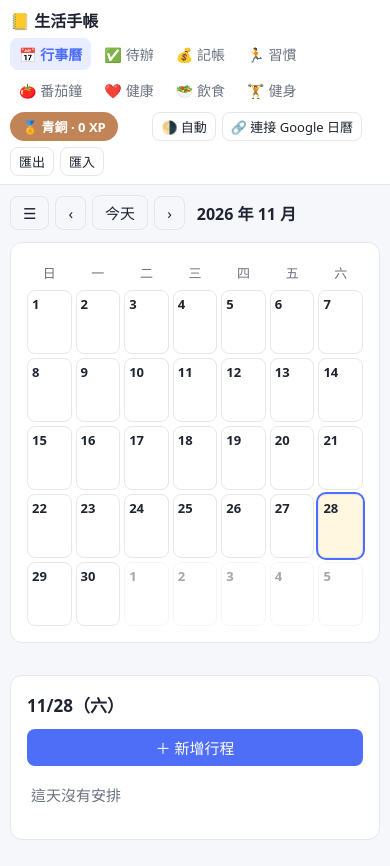
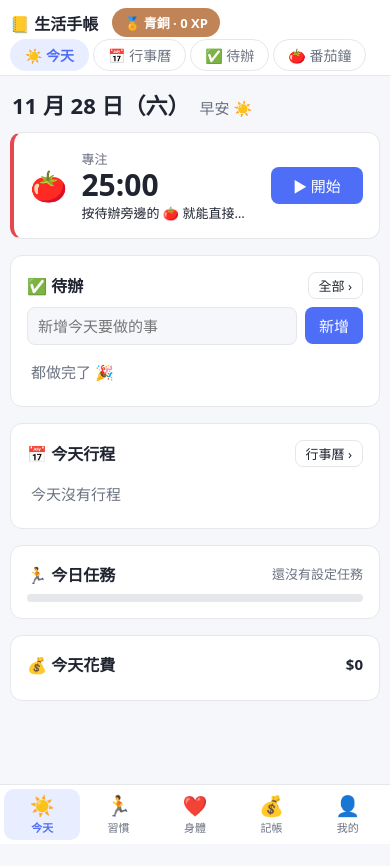
Before and after one commit to Q1Lu/life-planner, a plain HTML site: page index.html in a window 390 px wide. After the commit the page ends 844 px from the top, so only its background shows below. Drawn offline with Linux system fonts and the light colour scheme.

Commit message:
分頁合併成 5 個：今天、習慣、身體、記帳、我的
- 新增「今天」首頁：番茄鐘卡片、今天的待辦（可打勾、按 🍅 直接專注）、今天行程、今日任務進度、今天花費
- 今天裡面有小分頁：行事曆、待辦、番茄鐘；身體裡面有健康、飲食、健身
- 段位改名「我的」，深淺色、Google、匯出入等按鈕搬到「我的」頁的設定卡片
- 手機版的大分頁移到畫面最下面
- JS/CSS 版本號更新

Co-Authored-By: Claude Opus 5.5 <noreply@anthropic.com>

```diff
--- a/css/style.css
+++ b/css/style.css
@@ -402,3 +402,42 @@ h2{font-size:17px;margin:0 0 12px}
 .hg-head[data-act=fold]{cursor:pointer;user-select:none;-webkit-user-select:none}
 .hg-head .fold{display:inline-block;width:16px;color:var(--muted);font-size:12px}
 .hg.folded .hg-head{margin-bottom:0}
+
+/* ---------- 分頁：5 個大分頁＋小分頁 ---------- */
+#tabs button i{font-style:normal;margin-right:4px}
+#subTabs{flex-basis:100%;display:flex;gap:4px;overflow-x:auto;scrollbar-width:none;margin:-4px 0 -4px}
+#subTabs::-webkit-scrollbar{display:none}
+#subTabs button{border:1px solid var(--line);background:transparent;color:var(--muted);padding:5px 14px;border-radius:999px;cursor:pointer;font:inherit;font-size:14px;white-space:nowrap}
+#subTabs button.active{background:var(--primary-soft);color:var(--primary);border-color:transparent;font-weight:600}
+.set-btns{display:flex;flex-wrap:wrap;gap:8px}
+/* 手機：大分頁放到畫面最下面 */
+@media (max-width:700px){
+  #tabs{position:fixed;left:0;right:0;bottom:0;z-index:6;gap:0;flex-wrap:nowrap;justify-content:space-around;background:var(--card);border-top:1px solid var(--line);padding:4px max(4px,env(safe-area-inset-right,0px)) calc(4px + env(safe-area-inset-bottom,0px)) max(4px,env(safe-area-inset-left,0px))}
+  #tabs button{flex:1;display:flex;flex-direction:column;align-items:center;gap:1px;padding:5px 0;font-size:11px;border-radius:10px}
+  #tabs button i{font-size:20px;margin:0;line-height:1.2}
+  body{padding-bottom:calc(64px + env(safe-area-inset-bottom,0px))}
+  .tg-scroll{height:calc(100dvh - 230px)}
+}
+
+/* ---------- 今天（首頁） ---------- */
+.tdy-head{display:flex;align-items:baseline;gap:10px;margin:2px 2px 12px}
+.tdy-head h2{margin:0;font-size:22px}
+.tdy-pomo{display:flex;align-items:center;gap:14px;cursor:pointer;border-left:4px solid var(--c,#e5484d)}
+.tdy-pomo:hover{border-color:var(--c,#e5484d)}
+.tdy-pomo .tp-ring{font-size:30px}
+.tdy-pomo .tp-time{font-size:30px;font-weight:800;line-height:1.15;font-variant-numeric:tabular-nums}
+.tdy-pomo.on .tp-time{color:var(--c)}
+.tdy-pomo .tp-task{white-space:nowrap;overflow:hidden;text-overflow:ellipsis}
+.tdy-pomo .btn{flex:none;min-width:92px}
+.tdy-grid{display:grid;grid-template-columns:minmax(0,1fr) 340px;gap:16px;align-items:start}
+.tdy-grid>.card,.tdy-side>.card:last-child{margin-bottom:0}
+.tdy-side{display:flex;flex-direction:column;gap:16px}
+.tdy-side>.card{margin-bottom:0}
+.tdy-h{margin-bottom:8px;flex-wrap:nowrap}
+.tdy-h h2{margin:0;font-size:16px;white-space:nowrap}
+.tdy-h .ghost{padding:3px 10px;font-size:13px}
+.tdy-link{cursor:pointer}
+.tdy-link:hover{border-color:var(--primary)}
+.tdy-bar{height:8px;border-radius:99px;background:var(--line);overflow:hidden}
+.tdy-bar i{display:block;height:100%;background:var(--green);border-radius:99px;transition:width .3s}
+@media (max-width:820px){.tdy-grid{grid-template-columns:1fr}}
--- a/index.html
+++ b/index.html
@@ -5,36 +5,60 @@
 <meta name="viewport" content="width=device-width, initial-scale=1">
 <title>我的生活手帳</title>
 <script>/* 先套用深淺色，避免畫面閃一下 */try{var t=localStorage.getItem('theme');if(t==='light'||t==='dark')document.documentElement.dataset.theme=t}catch(e){}</script>
-<link rel="stylesheet" href="css/style.css?v=202611281130">
+<link rel="stylesheet" href="css/style.css?v=202611282100">
 </head>
 <body>
 <header>
   <h1>📒 生活手帳</h1>
   <nav id="tabs">
-    <button data-tab="cal" class="active">📅 行事曆</button>
-    <button data-tab="todo">✅ 待辦</button>
-    <button data-tab="money">💰 記帳</button>
-    <button data-tab="habit">🏃 習慣</button>
-    <button data-tab="pomo">🍅 番茄鐘</button>
-    <button data-tab="health">❤️ 健康</button>
-    <button data-tab="diet">🥗 飲食</button>
-    <button data-tab="gym">🏋️ 健身</button>
-    <button data-tab="rank" class="hidden">🏅 段位</button>
+    <button data-grp="today" class="active"><i>☀️</i><span>今天</span></button>
+    <button data-grp="habit"><i>🏃</i><span>習慣</span></button>
+    <button data-grp="body"><i>❤️</i><span>身體</span></button>
+    <button data-grp="money"><i>💰</i><span>記帳</span></button>
+    <button data-grp="me"><i>👤</i><span>我的</span></button>
   </nav>
   <button class="mini" id="rankPill" title="段位與經驗值（點一下看詳情）"></button>
   <div id="miniTimers"></div>
   <div class="spacer"></div>
-  <button class="ghost" id="themeBtn" title="切換深色／淺色模式"></button>
-  <button class="ghost" id="gBtn">🔗 連接 Google 日曆</button>
   <button class="x" id="syncState" style="font-size:13px" title="雲端同步"></button>
-  <button class="ghost" id="exportBtn" title="匯出備份">匯出</button>
-  <button class="ghost" id="importBtn" title="匯入備份">匯入</button>
-  <input type="file" id="importFile" accept=".json" class="hidden">
+  <nav id="subTabs" class="hidden"></nav>
 </header>
 
 <main>
+<!-- 今天（首頁） -->
+<section id="tab-today">
+ <div class="tdy">
+  <div class="tdy-head"><h2 id="tdyDate"></h2><span class="muted" id="tdyHi"></span></div>
+  <div class="card tdy-pomo" id="tdyPomo" title="打開番茄鐘">
+    <div class="tp-ring">🍅</div>
+    <div style="flex:1;min-width:0"><div class="muted small" id="tpMode"></div><div class="tp-time" id="tpTime"></div><div class="small tp-task" id="tpTask"></div></div>
+    <button class="btn" id="tpStart"></button>
+  </div>
+  <div class="tdy-grid">
+    <div class="card">
+      <div class="row tdy-h"><h2>✅ 待辦</h2><span class="muted small" id="tdyTodoCnt"></span><div class="spacer"></div><button class="ghost" data-go="todo">全部 ›</button></div>
+      <form class="row" id="tdyForm" style="margin-bottom:8px"><input type="text" id="tdyText" placeholder="新增今天要做的事" required style="flex:1;min-width:0"><button class="btn">新增</button></form>
+      <ul class="list" id="tdyTodo"></ul>
+    </div>
+    <div class="tdy-side">
+      <div class="card">
+        <div class="row tdy-h"><h2>📅 今天行程</h2><div class="spacer"></div><button class="ghost" data-go="cal">行事曆 ›</button></div>
+        <ul class="list" id="tdyEv"></ul>
+      </div>
+      <div class="card tdy-link" data-go="habit">
+        <div class="row tdy-h"><h2>🏃 今日任務</h2><div class="spacer"></div><span class="muted small" id="tdyHabTxt"></span></div>
+        <div class="tdy-bar"><i id="tdyHabBar"></i></div>
+      </div>
+      <div class="card tdy-link" data-go="money">
+        <div class="row tdy-h"><h2>💰 今天花費</h2><div class="spacer"></div><strong id="tdyMoney"></strong></div>
+      </div>
+    </div>
+  </div>
+ </div>
+</section>
+
 <!-- 行事曆 -->
-<section id="tab-cal" class="cal-layout">
+<section id="tab-cal" class="cal-layout hidden">
   <!-- 側邊欄：寬螢幕固定在左邊，手機則是滑出選單 -->
   <div class="drawer-bg" id="drawerBg">
     <aside class="drawer">
@@ -192,6 +216,15 @@
     <div class="card"><h2>最近 14 天得分</h2><div class="xph" id="rkHist"></div>
       <div class="row muted small" style="margin-top:8px;gap:14px"><span><i class="lg" style="background:var(--amber)"></i>習慣</span><span><i class="lg" style="background:#e5484d"></i>番茄鐘</span><span><i class="lg" style="background:var(--green)"></i>待辦</span></div></div>
     <div class="card"><h2>段位一覽</h2><div id="rkTiers"></div></div>
+    <div class="card"><h2>⚙️ 設定與同步</h2>
+      <div class="set-btns">
+  <button class="ghost" id="themeBtn" title="切換深色／淺色模式"></button>
+  <button class="ghost" id="gBtn">🔗 連接 Google 日曆</button>
+  <button class="ghost" id="exportBtn" title="匯出備份">📤 匯出備份</button>
+  <button class="ghost" id="importBtn" title="匯入備份">📥 匯入備份</button>
+  <input type="file" id="importFile" accept=".json" class="hidden">
+      </div>
+    </div>
   </div>
 </section>
 
@@ -521,21 +554,22 @@
 </div>
 
 <script src="https://accounts.google.com/gsi/client" async defer></script>
-<script src="js/core.js?v=202611281130"></script>
-<script src="js/calendar.js?v=202611281130"></script>
-<script src="js/todo.js?v=202611281130"></script>
-<script src="js/money.js?v=202611281130"></script>
-<script src="js/backup.js?v=202611281130"></script>
-<script src="js/google-calendar.js?v=202611281130"></script>
-<script src="js/sync-merge.js?v=202611281130"></script>
-<script src="js/drive-sync.js?v=202611281130"></script>
-<script src="js/habits.js?v=202611281130"></script>
-<script src="js/daily-rank.js?v=202611281130"></script>
-<script src="js/health.js?v=202611281130"></script>
-<script src="js/pomodoro.js?v=202611281130"></script>
-<script src="js/food-db.js?v=202611281130"></script>
-<script src="js/diet.js?v=202611281130"></script>
-<script src="js/workout.js?v=202611281130"></script>
-<script src="js/main.js?v=202611281130"></script>
+<script src="js/core.js?v=202611282100"></script>
+<script src="js/calendar.js?v=202611282100"></script>
+<script src="js/todo.js?v=202611282100"></script>
+<script src="js/money.js?v=202611282100"></script>
+<script src="js/backup.js?v=202611282100"></script>
+<script src="js/google-calendar.js?v=202611282100"></script>
+<script src="js/sync-merge.js?v=202611282100"></script>
+<script src="js/drive-sync.js?v=202611282100"></script>
+<script src="js/habits.js?v=202611282100"></script>
+<script src="js/daily-rank.js?v=202611282100"></script>
+<script src="js/health.js?v=202611282100"></script>
+<script src="js/pomodoro.js?v=202611282100"></script>
+<script src="js/food-db.js?v=202611282100"></script>
+<script src="js/diet.js?v=202611282100"></script>
+<script src="js/workout.js?v=202611282100"></script>
+<script src="js/today.js?v=202611282100"></script>
+<script src="js/main.js?v=202611282100"></script>
 </body>
 </html>
--- a/js/core.js
+++ b/js/core.js
@@ -73,12 +73,31 @@ function reorderSubset(fullSorted,newIds){
   return fullSorted.map(x=>set.has(x.id)?q.shift():x);
 }
 
-/* ---------- 分頁 ---------- */
-let tab='cal';
-$('tabs').onclick=e=>{const b=e.target.closest('button'); if(!b) return; tab=b.dataset.tab;
-  document.querySelectorAll('#tabs button').forEach(x=>x.classList.toggle('active',x===b));
-  ['cal','todo','money','habit','pomo','rank','health','diet','gym'].forEach(t=>$('tab-'+t).classList.toggle('hidden',t!==tab)); render(); renderMini();};
-const goTab=t=>document.querySelector(`#tabs [data-tab="${t}"]`).click();
+/* ---------- 分頁：底下 5 個大分頁，有些裡面再分小分頁 ---------- */
+const GROUPS={
+  today:[['today','☀️ 今天'],['cal','📅 行事曆'],['todo','✅ 待辦'],['pomo','🍅 番茄鐘']],
+  habit:[['habit','🏃 習慣']],
+  body:[['health','❤️ 健康'],['diet','🥗 飲食'],['gym','🏋️ 健身']],
+  money:[['money','💰 記帳']],
+  me:[['rank','👤 我的']],
+};
+const TABS=Object.values(GROUPS).flat().map(x=>x[0]);
+const grpOf=t=>Object.keys(GROUPS).find(g=>GROUPS[g].some(x=>x[0]===t));
+const grpLast={};            // 每個大分頁上次看的小分頁
+let tab='today';             // 一打開就是「今天」
+function goTab(t){
+  if(!TABS.includes(t)) return;
+  tab=t; const g=grpOf(t), sub=GROUPS[g]; grpLast[g]=t;
+  document.querySelectorAll('#tabs button').forEach(b=>b.classList.toggle('active',b.dataset.grp===g));
+  $('subTabs').innerHTML=sub.length>1?sub.map(([k,l])=>`<button data-tab="${k}" class="${k===t?'active':''}">${l}</button>`).join(''):'';
+  $('subTabs').classList.toggle('hidden',sub.length<2);
+  TABS.forEach(k=>$('tab-'+k).classList.toggle('hidden',k!==t));
+  render(); renderMini();
+}
+// 點大分頁：已經在這一組就回到第一頁（例如在行事曆按「今天」回首頁），否則回到上次看的那頁
+$('tabs').onclick=e=>{const b=e.target.closest('button'); if(!b) return; const g=b.dataset.grp;
+  goTab(grpOf(tab)===g?GROUPS[g][0][0]:(grpLast[g]||GROUPS[g][0][0])); scrollTo({top:0});};
+$('subTabs').onclick=e=>{const b=e.target.closest('[data-tab]'); if(b) goTab(b.dataset.tab);};
 
 /* ---------- 深色／淺色模式：自動（跟系統）→ 淺色 → 深色 ---------- */
 const THEMES={auto:'🌗 自動',light:'☀️ 淺色',dark:'🌙 深色'};
--- a/js/main.js
+++ b/js/main.js
@@ -1,6 +1,5 @@
-function render(){({cal:renderCal,todo:renderTodo,money:renderMoney,habit:renderHabit,pomo:renderPomo,rank:renderRankPage,health:renderHealth,diet:renderDiet,gym:renderGym})[tab]();}
+function render(){({today:renderToday,cal:renderCal,todo:renderTodo,money:renderMoney,habit:renderHabit,pomo:renderPomo,rank:renderRankPage,health:renderHealth,diet:renderDiet,gym:renderGym})[tab]();}
 /* 啟動：所有檔案都載入後才開始畫面和雲端同步 */
 gStatus();
-render();
-renderMini();
+goTab(tab);
 if(gReady()) driveSync(); else syncUI();
--- a/js/pomodoro.js
+++ b/js/pomodoro.js
@@ -151,7 +151,7 @@ function notify(msg){try{if('Notification' in window&&Notification.permission===
 /* 頂部的小計時器：在其他分頁也看得到番茄鐘、習慣計時 */
 function renderMini(){
   let h='';
-  if(tab!=='pomo'&&pStarted()){
+  if(tab!=='pomo'&&tab!=='today'&&pStarted()){   // 首頁已經有番茄鐘卡片
     const t=db.todos.find(x=>x.id===P.todoId);
     h+=`<button class="mini" data-go="pomo" style="--c:${P.mode==='focus'?'#e5484d':'#16a34a'}">${P.mode==='focus'?'🍅':'☕'} ${fmtClock(pShown())}${P.running?'':' ⏸'}${t&&P.mode==='focus'?' · '+esc(t.text.slice(0,10)):''}</button>`;
   }
--- /dev/null
+++ b/js/today.js
@@ -0,0 +1,57 @@
+/* ---------- 今天（首頁）：番茄鐘、今天的待辦和行程、今日任務進度、今天花費 ---------- */
+const TDY_MAX=8;                       // 首頁最多列幾項待辦，其他到「全部」看
+function tdyPomo(){
+  const t=db.todos.find(x=>x.id===P.todoId), focus=P.mode==='focus';
+  $('tpMode').textContent=PLABEL[P.mode]+(P.running?' 中':pStarted()?'（暫停）':'');
+  $('tpTime').textContent=fmtClock(pShown());
+  $('tpTask').textContent=focus?(t?'正在做：'+t.text:'按待辦旁邊的 🍅 就能直接開始專注'):'休息一下，喝口水吧';
+  $('tpStart').textContent=P.running?'⏸ 暫停':(pStarted()?'▶ 繼續':'▶ 開始');
+  $('tdyPomo').style.setProperty('--c',focus?'#e5484d':'#16a34a');
+  $('tdyPomo').classList.toggle('on',P.running);
+}
+function renderToday(){
+  const ds=todayStr(), d=new Date(), h=d.getHours();
+  $('tdyDate').textContent=`${d.getMonth()+1} 月 ${d.getDate()} 日（${WD[d.getDay()]}）`;
+  $('tdyHi').textContent=h<5?'夜深了，早點休息 🌙':h<11?'早安 ☀️':h<14?'午安 🍱':h<18?'下午好 ☕':'晚安 🌆';
+  tdyPomo();
+  // 待辦：今天到期、已逾期的排前面，再來是其他還沒做的
+  const open=db.todos.filter(x=>!x.done).sort(todoCmp);
+  const due=open.filter(x=>x.due&&x.due<=ds), rest=open.filter(x=>!(x.due&&x.due<=ds));
+  const list=[...due,...rest].slice(0,TDY_MAX), now=Date.now(), priTxt={3:'🔴',1:'⚪'};
+  $('tdyTodo').innerHTML=list.map(x=>{
+    const dl=deadline(x);
+    const tag=!x.due?'':x.due<ds||dl<now?'<span class="tag" style="color:var(--red)">已逾期</span>':
+      x.due===ds?`<span class="tag">${x.dueTime?x.dueTime+' 截止':'今天'}</span>`:
+      `<span class="tag muted">${parse(x.due).getMonth()+1}/${parse(x.due).getDate()}</span>`;
+    return `<li><input type="checkbox" data-tg="${x.id}"><span class="grow todo-edit" data-edit="${x.id}" title="點一下編輯">${priTxt[x.pri]||''} ${esc(x.text)}</span>${tag}`+
+      `<button class="x" data-pomo="${x.id}" title="用番茄鐘處理這項">🍅</button></li>`;
+  }).join('')||'<li class="muted">都做完了 🎉</li>';
+  const more=open.length-list.length;
+  $('tdyTodoCnt').textContent=(due.length?`今天 ${due.length} 項`:'')+(more>0?`${due.length?'・':''}還有 ${more} 項`:'');
+  // 行程
+  $('tdyEv').innerHTML=eventsOn(ds).map(evLi).join('')||'<li class="muted">今天沒有行程</li>';
+  // 今日任務（習慣頁的打卡）
+  const st=dayStat(habitDay());
+  $('tdyHabTxt').textContent=st.total?`${st.done} / ${st.total} 項・${Math.round(st.rate*100)}%`:'還沒有設定任務';
+  $('tdyHabBar').style.width=Math.round(st.rate*100)+'%';
+  // 今天花費
+  const exp=db.money.filter(x=>x.type==='exp'&&x.date===ds).reduce((s,x)=>s+x.amt,0);
+  $('tdyMoney').textContent='$'+exp.toLocaleString();
+}
+$('tdyForm').onsubmit=e=>{e.preventDefault();
+  const text=$('tdyText').value.trim(); if(!text) return;
+  db.todos.push({id:uid(),text,due:todayStr(),dueTime:'',pri:2,done:false,created:Date.now()});
+  $('tdyText').value=''; save(); renderToday();};
+$('tdyTodo').onclick=e=>{
+  if(e.target.dataset.tg){toggleTodo(e.target.dataset.tg); return;}
+  if(e.target.dataset.pomo){             // 跟待辦頁一樣：記到這一項並開始專注，但留在首頁
+    P.todoId=e.target.dataset.pomo;
+    if(!P.running&&P.mode!=='focus') pSetMode('focus');
+    pSave(); if(!P.running) pStart(); renderToday(); return;}
+  const ed=e.target.closest('[data-edit]'); if(ed) openTodo(ed.dataset.edit);
+};
+$('tdyEv').onclick=e=>listClick(e);
+$('tpStart').onclick=e=>{e.stopPropagation(); pStart(); tdyPomo();};
+$('tdyPomo').onclick=()=>goTab('pomo');
+$('tab-today').addEventListener('click',e=>{const b=e.target.closest('[data-go]'); if(b){goTab(b.dataset.go); scrollTo({top:0});}});
+setInterval(()=>{if(tab==='today') tdyPomo();},1000);
```
